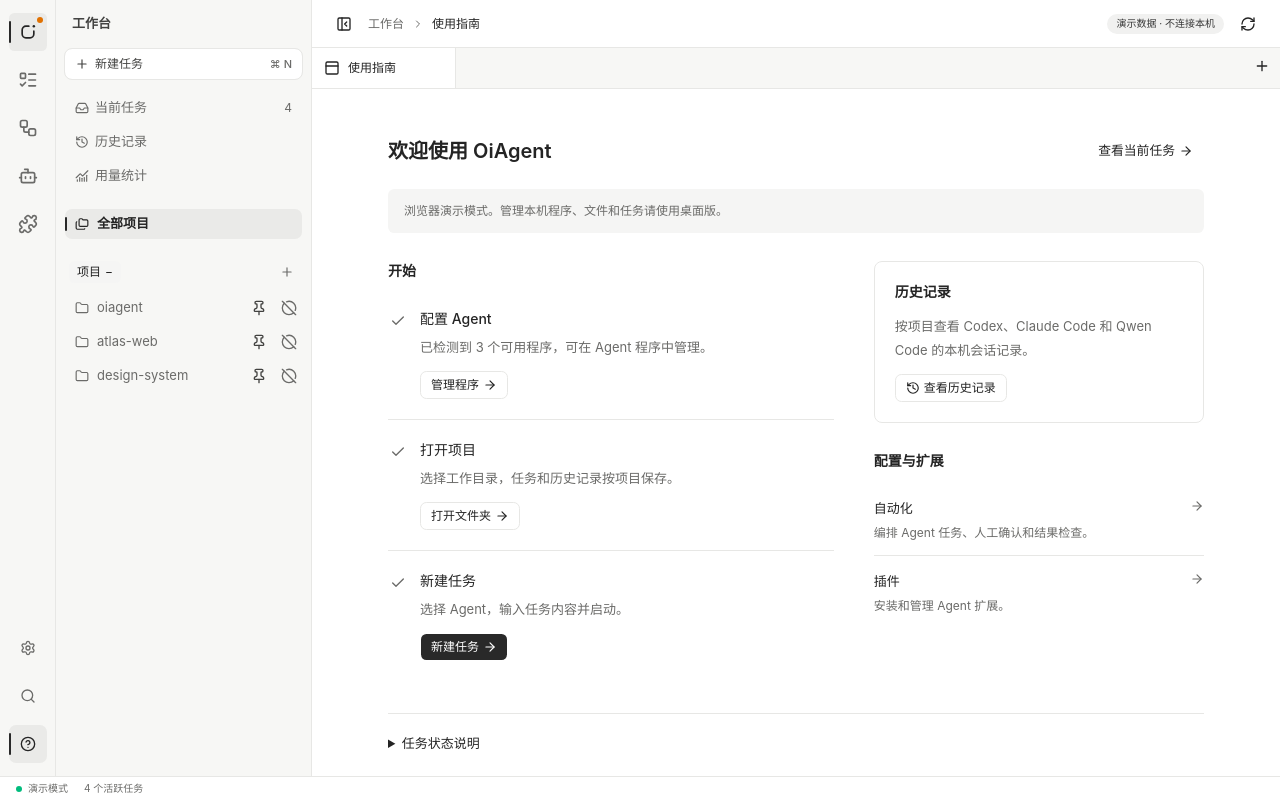
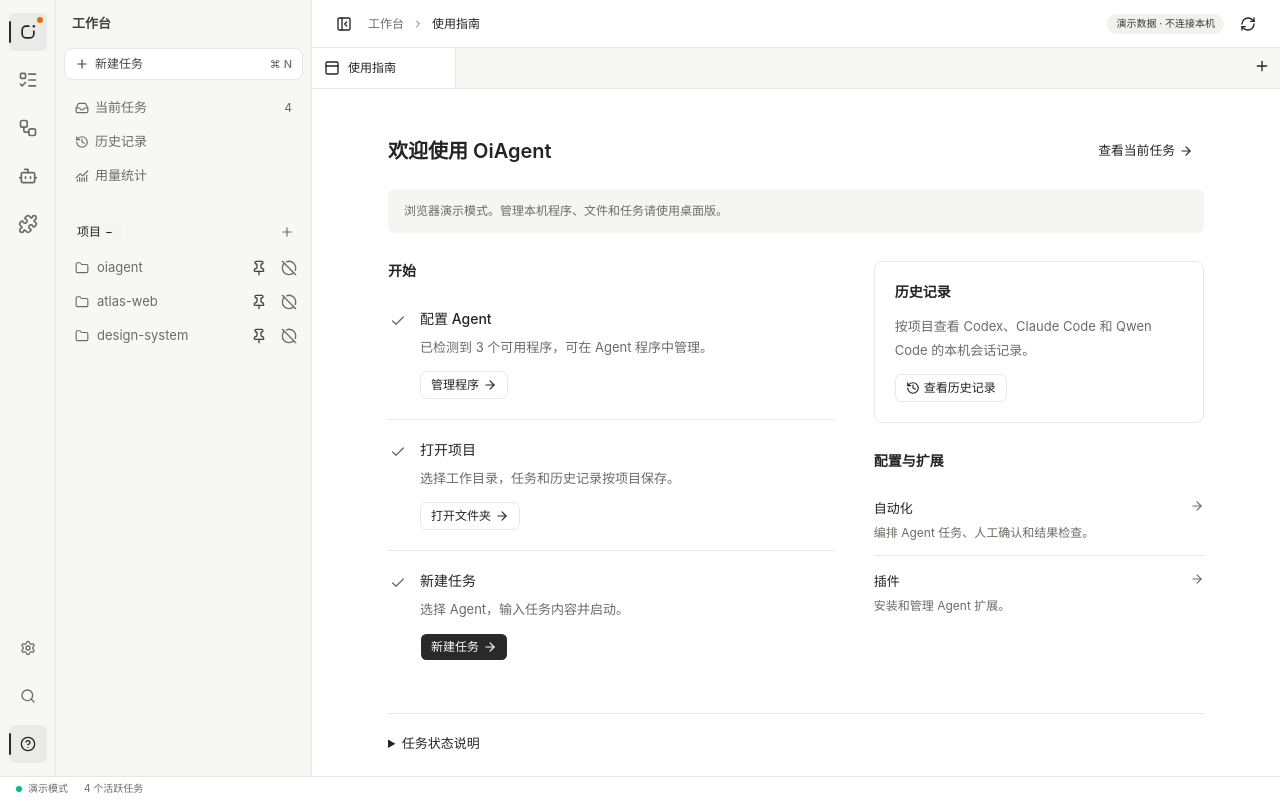
Before and after one commit to yemaster/OiAgent, a React (Vite) app: page / in a window 1280 px wide. Built offline with nearby package versions, Linux system fonts and the light colour scheme.

Commit message:
fix(sidebar): remove all-projects navigation entry

```diff
--- a/src/components/workspace/Navigation.tsx
+++ b/src/components/workspace/Navigation.tsx
@@ -16,7 +16,6 @@
   ChartNoAxesCombined,
   CircleHelp,
   Folder,
-  Folders,
   History,
   Inbox,
   KeyRound,
@@ -273,27 +272,6 @@
                 ))}
               </div>
             </div>
-            {section === "workspace" && (
-              <div className="px-2 pb-2">
-                <Button
-                  variant="navigation"
-                  data-active={project === "all"}
-                  aria-current={project === "all" ? "location" : undefined}
-                  className="h-8 w-full justify-start gap-2 text-[13px]"
-                  onClick={() => {
-                    setBrowsingProjects(null);
-                    setQuery("");
-                    onProject("all");
-                    onNavigate(
-                      page === "history" || page === "stats" ? page : "tasks",
-                    );
-                  }}
-                >
-                  <Folders className="size-3.5 shrink-0" />
-                  全部项目
-                </Button>
-              </div>
-            )}
             {section === "workspace" ? (
               project !== "all" &&
               browsingProjects !== project &&
```
